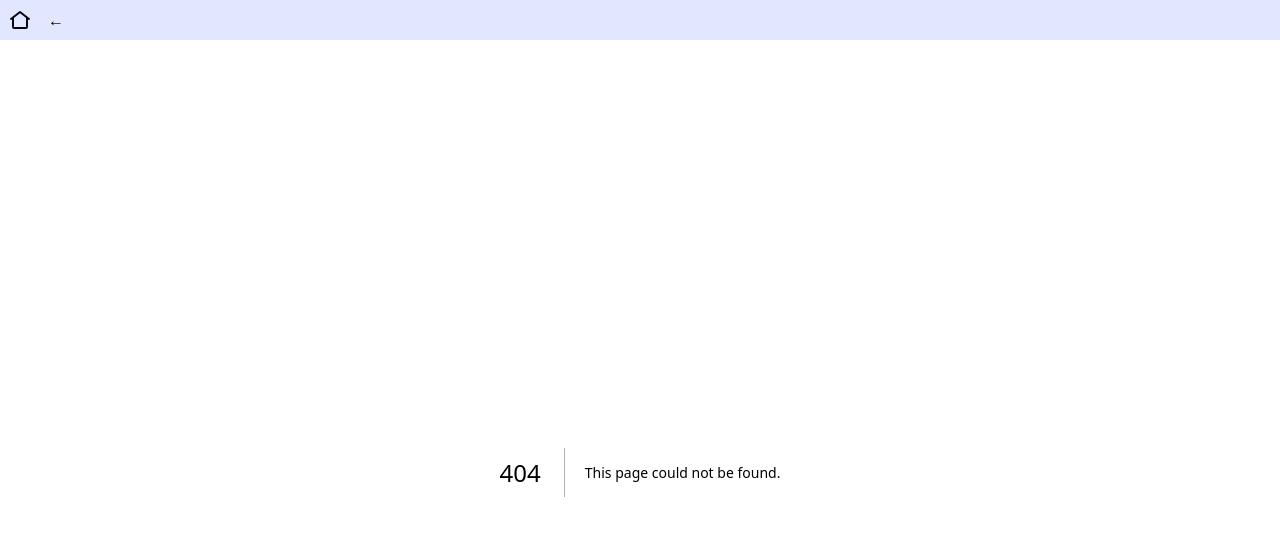
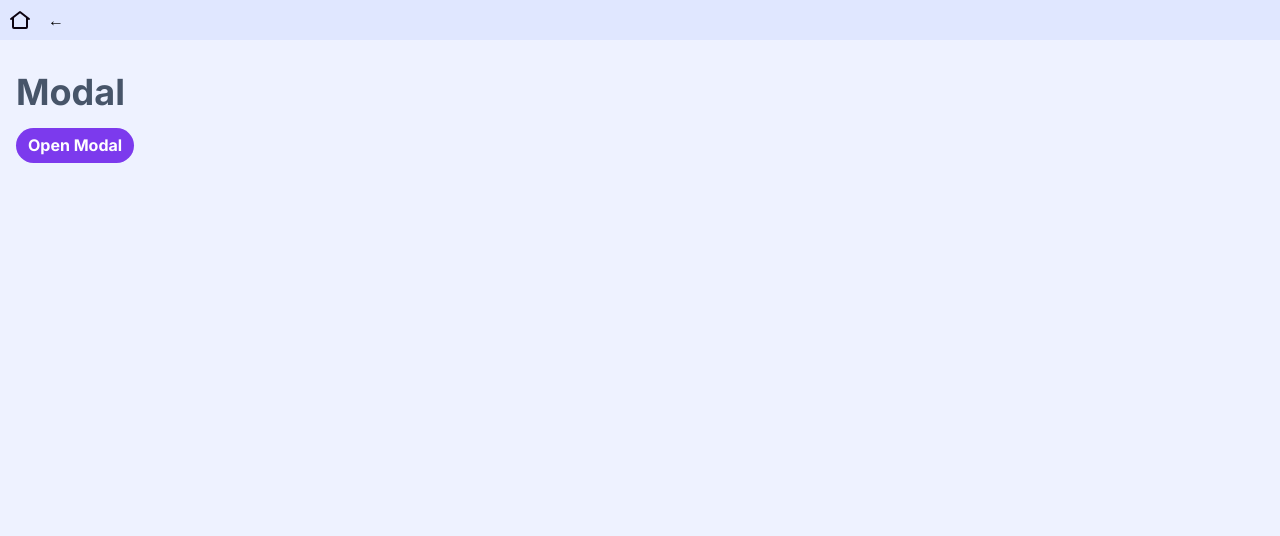
Before and after one commit to emanuelefavero/frontend-problems, a Next.js app in the folder react/: page /modal in a window 1280 px wide. Before the commit this address had no page. Shown: the top 536 px of the page. Built offline with nearby package versions, Linux system fonts and the light colour scheme.

Commit message:
feat: add /modal

```diff
--- /dev/null
+++ b/react/app/modal/Component.tsx
@@ -0,0 +1,31 @@
+'use client'
+
+import { useState } from 'react'
+
+export default function Component() {
+  const [showModal, setShowModal] = useState(false)
+
+  return (
+    <>
+      <button onClick={() => setShowModal(true)}>Open Modal</button>
+
+      {/* Overlay */}
+      {showModal && (
+        <div
+          className='fixed inset-0 z-40 bg-blue-950/20 backdrop-blur-sm transition-opacity'
+          aria-hidden='true'
+        />
+      )}
+
+      {/* Modal */}
+      {showModal && (
+        <div className='fixed inset-0 z-50 flex items-center justify-center'>
+          <div className='rounded bg-blue-950 p-4 text-white shadow-sm shadow-black'>
+            <h2 className='text-lg font-semibold'>Modal</h2>
+            <button onClick={() => setShowModal(false)}>Close</button>
+          </div>
+        </div>
+      )}
+    </>
+  )
+}
--- /dev/null
+++ b/react/app/modal/page.tsx
@@ -0,0 +1,10 @@
+import Component from './Component'
+
+export default function Page() {
+  return (
+    <>
+      <h1>Modal</h1>
+      <Component />
+    </>
+  )
+}
--- a/react/app/page.tsx
+++ b/react/app/page.tsx
@@ -60,6 +60,9 @@ export default function Home() {
         <li>
           <Link href='/tailwind'>Tailwind CSS</Link>
         </li>
+        <li>
+          <Link href='/modal'>Modal</Link>
+        </li>
       </ul>
     </>
   )
```
